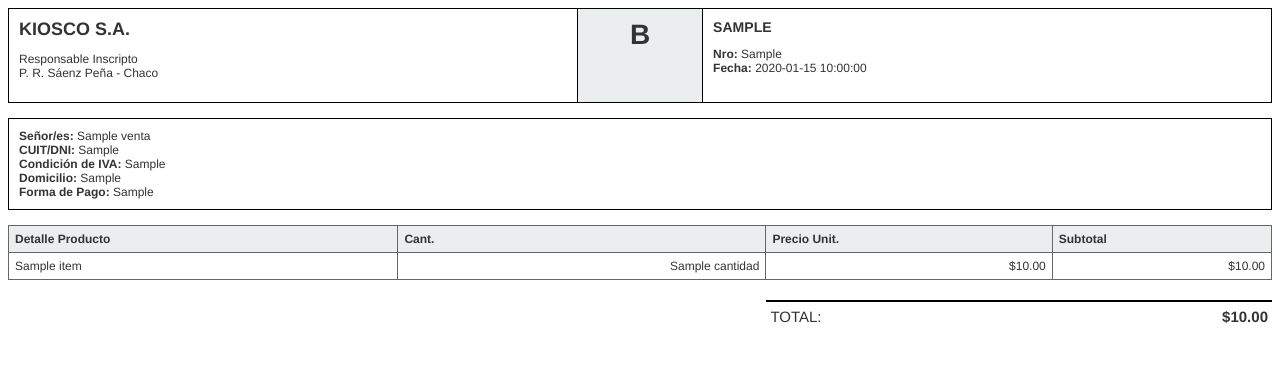
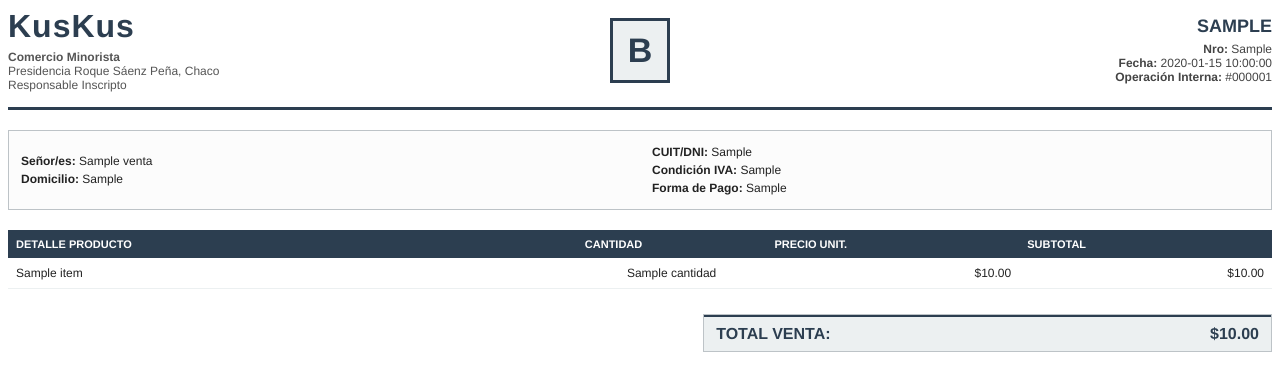
Before and after one commit to RFerMartinez/admGerencial_backend, a Python web app: template src/templates/factura.html in a window 1280 px wide. Shown: the top 391 px of the page. Run offline with Jinja, Linux system fonts and the light colour scheme; the template is opened without the code that fills it: most values are stand-ins (such as "Sample title", 1, 10 or a date in 2020).

Commit message:
modificacion ticket y factura

```diff
--- a/src/templates/factura.html
+++ b/src/templates/factura.html
@@ -4,48 +4,93 @@
     <meta charset="UTF-8">
     <style>
         @page { size: a4; margin: 15mm; }
-        body { font-family: Helvetica, sans-serif; font-size: 12px; color: #333; }
-        table.header { width: 100%; border: 1px solid #000; margin-bottom: 15px; }
-        table.header td { vertical-align: top; padding: 10px; }
-        .col-tipo { width: 40px; text-align: center; font-size: 28px; font-weight: bold; border-left: 1px solid #000; border-right: 1px solid #000; background-color: #eaeeee; }
-        table.info-cliente { width: 100%; border: 1px solid #000; padding: 10px; margin-bottom: 15px; }
-        table.items { width: 100%; border-collapse: collapse; margin-bottom: 20px; }
-        table.items th, table.items td { border: 1px solid #666; padding: 6px; }
-        table.items th { background-color: #eaeeee; text-align: left; }
-        table.totales { width: 40%; margin-left: 60%; }
-        table.totales td { padding: 4px; font-size: 13px; }
+        body { font-family: Helvetica, Arial, sans-serif; font-size: 12px; color: #222; }
+
+        /* Colores corporativos */
+        .color-primary { color: #2c3e50; }
+        .bg-light { background-color: #f4f6f7; }
+
+        /* Cabecera */
+        table.header { width: 100%; border-bottom: 3px solid #2c3e50; padding-bottom: 15px; margin-bottom: 20px; }
+        table.header td { vertical-align: middle; }
+        .brand { font-size: 32px; font-weight: bold; margin: 0; letter-spacing: 1px; }
+
+        /* Recuadro de Letra A/B */
+        table.doc-type { width: 60px; border: 3px solid #2c3e50; margin: 0 auto; }
+        table.doc-type td { text-align: center; padding: 10px 5px; font-size: 34px; font-weight: bold; background-color: #ecf0f1; color: #2c3e50; }
+
+        /* Información del Comprobante */
+        .doc-info { text-align: right; }
+        .doc-title { font-size: 18px; font-weight: bold; text-transform: uppercase; margin: 0 0 5px 0; color: #2c3e50; }
+
+        /* Caja de Cliente */
+        table.info-cliente { width: 100%; border: 1px solid #bdc3c7; background-color: #fcfcfc; margin-bottom: 20px; }
+        table.info-cliente td { padding: 12px; line-height: 1.5; }
+
+        /* Tabla de Productos */
+        table.items { width: 100%; border-collapse: collapse; margin-bottom: 25px; }
+        table.items th { background-color: #2c3e50; color: #ffffff; padding: 8px; text-align: left; font-size: 11px; text-transform: uppercase; }
+        table.items td { border-bottom: 1px solid #ecf0f1; padding: 8px; }
+        .row-even { background-color: #f9fbfc; } /* Estilo cebra */
+
+        /* Tabla de Totales */
+        table.totales { width: 45%; margin-left: 55%; border: 1px solid #bdc3c7; background-color: #fcfcfc; }
+        table.totales td { padding: 8px 12px; }
+        .total-final { font-size: 16px; font-weight: bold; color: #2c3e50; background-color: #ecf0f1; border-top: 2px solid #2c3e50; }
+
         .right { text-align: right; }
+        .center { text-align: center; }
     </style>
 </head>
 <body>
+
     <table class="header" cellpadding="0" cellspacing="0">
         <tr>
-            <td width="45%">
-                <h2 style="margin:0;">KIOSCO S.A.</h2>
-                <p>Responsable Inscripto<br>P. R. Sáenz Peña - Chaco</p>
+            <td width="40%">
+                <h1 class="brand color-primary">KusKus</h1>
+                <p style="margin: 5px 0 0 0; color: #555;">
+                    <strong>Comercio Minorista</strong><br>
+                    Presidencia Roque Sáenz Peña, Chaco<br>
+                    Responsable Inscripto
+                </p>
             </td>
-            <td class="col-tipo">
-                {{ 'A' if venta.tipo_comprobante == 'Factura A' else 'B' }}
+
+            <td width="20%">
+                <table class="doc-type" cellpadding="0" cellspacing="0">
+                    <tr>
+                        <td>{{ 'A' if venta.tipo_comprobante == 'Factura A' else 'B' }}</td>
+                    </tr>
+                </table>
             </td>
-            <td width="45%">
-                <h3 style="margin:0;">{{ venta.tipo_comprobante|upper }}</h3>
-                <p><strong>Nro:</strong> {{ venta.nro_comprobante }}<br>
-                   <strong>Fecha:</strong> {{ venta.fecha }}</p>
+
+            <td width="40%" class="doc-info">
+                <h2 class="doc-title">{{ venta.tipo_comprobante }}</h2>
+                <p style="margin: 0; color: #444;">
+                    <strong>Nro:</strong> {{ venta.nro_comprobante }}<br>
+                    <strong>Fecha:</strong> {{ venta.fecha }}<br>
+                    <strong>Operación Interna:</strong> #{{ "{:06d}".format(venta.id) }}
+                </p>
             </td>
         </tr>
     </table>
 
     <table class="info-cliente" cellpadding="0" cellspacing="0">
         <tr>
-            <td>
+            <td width="50%">
                 {% if venta.cliente_nombre %}
                     <strong>Señor/es:</strong> {{ venta.cliente_nombre }}<br>
-                    <strong>CUIT/DNI:</strong> {{ venta.cliente_identificacion }}<br>
-                    <strong>Condición de IVA:</strong> {{ venta.cliente_condicion_iva }}<br>
-                    {% if venta.cliente_domicilio %}<strong>Domicilio:</strong> {{ venta.cliente_domicilio }}<br>{% endif %}
+                    <strong>Domicilio:</strong> {{ venta.cliente_domicilio if venta.cliente_domicilio else 'No especificado' }}
                 {% else %}
                     <strong>Señor/es:</strong> Consumidor Final<br>
-                    <strong>Condición de IVA:</strong> Consumidor Final<br>
+                    <strong>Domicilio:</strong> No especificado
+                {% endif %}
+            </td>
+            <td width="50%" valign="top">
+                {% if venta.cliente_nombre %}
+                    <strong>CUIT/DNI:</strong> {{ venta.cliente_identificacion }}<br>
+                    <strong>Condición IVA:</strong> {{ venta.cliente_condicion_iva }}<br>
+                {% else %}
+                    <strong>Condición IVA:</strong> Consumidor Final<br>
                 {% endif %}
                 <strong>Forma de Pago:</strong> {{ venta.metodo_pago }}
             </td>
@@ -54,15 +99,16 @@
 
     <table class="items" cellpadding="0" cellspacing="0">
         <tr>
-            <th>Detalle Producto</th>
-            <th class="right">Cant.</th>
-            <th class="right">Precio Unit.</th>
-            <th class="right">Subtotal</th>
+            <th width="45%">Detalle Producto</th>
+            <th class="center" width="15%">Cantidad</th>
+            <th class="right" width="20%">Precio Unit.</th>
+            <th class="right" width="20%">Subtotal</th>
         </tr>
+
         {% for item in items %}
-        <tr>
+        <tr class="{{ loop.cycle('row-odd', 'row-even') }}">
             <td>{{ item.nombre }}</td>
-            <td class="right">{{ item.cantidad }}</td>
+            <td class="center">{{ item.cantidad }}</td>
             <td class="right">${{ "{:,.2f}".format(item.precio_unitario / 1.21 if venta.tipo_comprobante == 'Factura A' else item.precio_unitario) }}</td>
             <td class="right">${{ "{:,.2f}".format((item.cantidad * item.precio_unitario) / 1.21 if venta.tipo_comprobante == 'Factura A' else item.cantidad * item.precio_unitario) }}</td>
         </tr>
@@ -73,17 +119,18 @@
         {% if venta.tipo_comprobante == 'Factura A' and venta.subtotal_neto %}
         <tr>
             <td>Subtotal Neto Gravado:</td>
-            <td class="right"><strong>${{ "{:,.2f}".format(venta.subtotal_neto) }}</strong></td>
+            <td class="right">${{ "{:,.2f}".format(venta.subtotal_neto) }}</td>
         </tr>
         <tr>
             <td>IVA (21%):</td>
-            <td class="right"><strong>${{ "{:,.2f}".format(venta.iva_21) }}</strong></td>
+            <td class="right">${{ "{:,.2f}".format(venta.iva_21) }}</td>
         </tr>
         {% endif %}
         <tr>
-            <td style="border-top: 2px solid #000; padding-top: 6px; font-size: 15px;">TOTAL:</td>
-            <td class="right" style="border-top: 2px solid #000; padding-top: 6px; font-size: 15px;"><strong>${{ "{:,.2f}".format(venta.total) }}</strong></td>
+            <td class="total-final">TOTAL VENTA:</td>
+            <td class="right total-final">${{ "{:,.2f}".format(venta.total) }}</td>
         </tr>
     </table>
+
 </body>
 </html>
```
Also changed, not shown: src/templates/ticket.html (+41 -22 lines).
